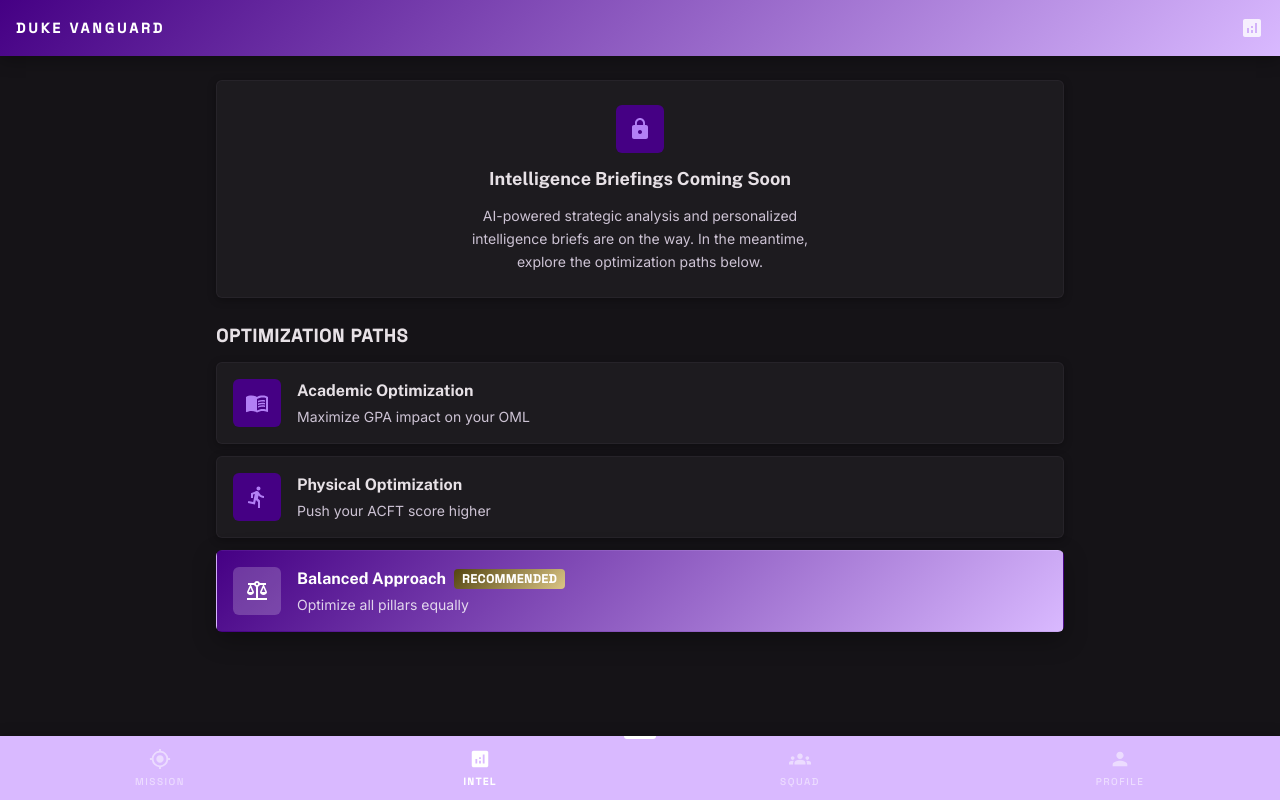
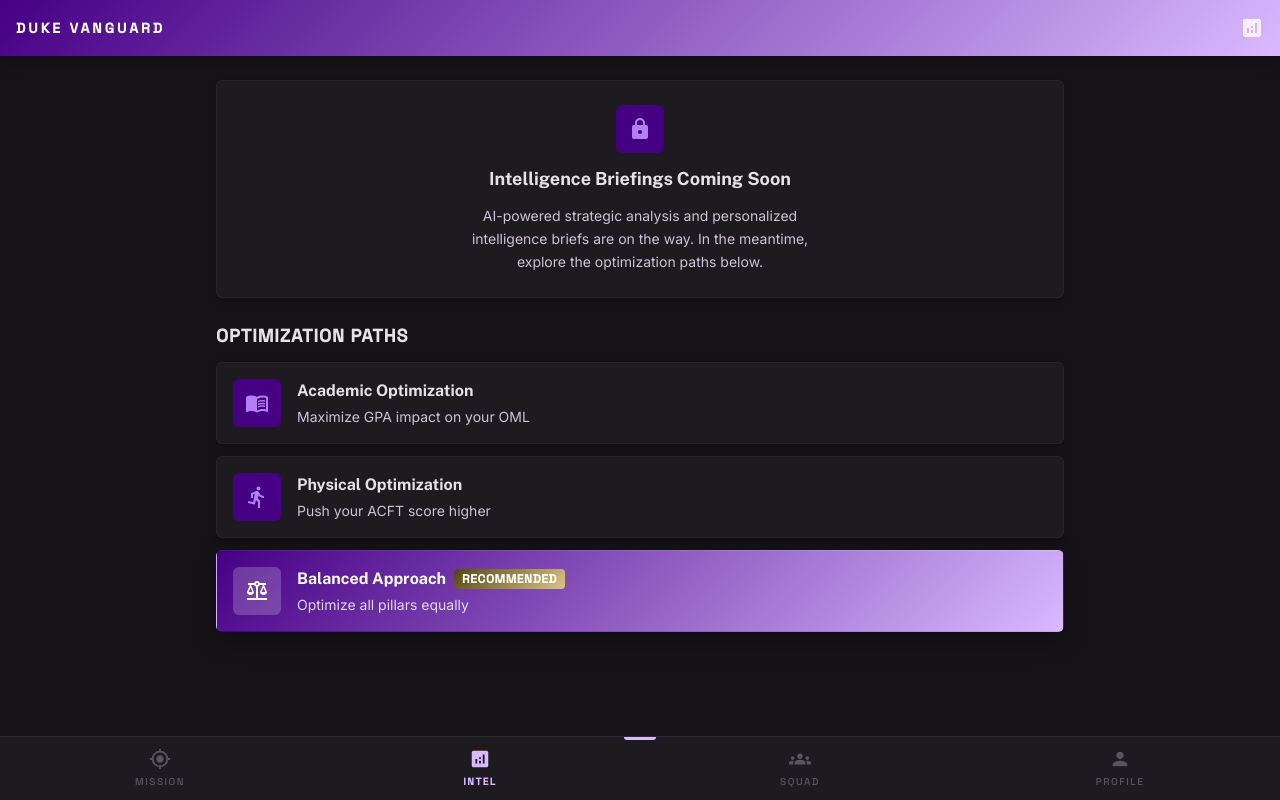
Before and after one commit to damonterickson/duke-ai, a Next.js app in the folder duke-web/: page /intel in a window 1280 px wide. Built offline with nearby package versions, Linux system fonts and the light colour scheme.

Commit message:
fix: dark tab bar — use #1d1b1f bg with purple active icons

```diff
--- a/duke-web/src/app/(app)/layout.tsx
+++ b/duke-web/src/app/(app)/layout.tsx
@@ -22,7 +22,7 @@ export default function AppLayout({ children }: { children: React.ReactNode }) {
       </main>
 
       {/* Bottom tab bar */}
-      <nav className="fixed bottom-0 inset-x-0 h-[64px] bg-[var(--color-primary)] flex items-center z-50 shadow-[0_-2px_12px_rgba(0,0,0,0.15)]" style={{ paddingBottom: 'env(safe-area-inset-bottom, 0px)' }}>
+      <nav className="fixed bottom-0 inset-x-0 h-[64px] bg-[#1d1b1f] border-t border-[#4b4452]/30 flex items-center z-50" style={{ paddingBottom: 'env(safe-area-inset-bottom, 0px)' }}>
         {tabs.map((tab) => {
           const isActive = pathname.startsWith(tab.href);
           const Icon = tab.icon;
@@ -34,15 +34,15 @@ export default function AppLayout({ children }: { children: React.ReactNode }) {
             >
               <Icon
                 size={22}
-                className="text-white"
+                className={isActive ? 'text-[#d9b9ff]' : 'text-[#968d9d]'}
               />
               <span
-                className={`text-[10px] uppercase tracking-[1.5px] text-white font-[family-name:var(--font-label)] ${isActive ? 'font-bold' : 'font-medium'}`}
+                className={`text-[10px] uppercase tracking-[1.5px] font-[family-name:var(--font-label)] ${isActive ? 'text-[#d9b9ff] font-bold' : 'text-[#968d9d] font-medium'}`}
               >
                 {tab.label}
               </span>
               {isActive && (
-                <div className="absolute top-0 left-1/2 -translate-x-1/2 w-8 h-[3px] rounded-b-full bg-white" />
+                <div className="absolute top-0 left-1/2 -translate-x-1/2 w-8 h-[3px] rounded-b-full bg-[#d9b9ff]" />
               )}
             </Link>
           );
```
